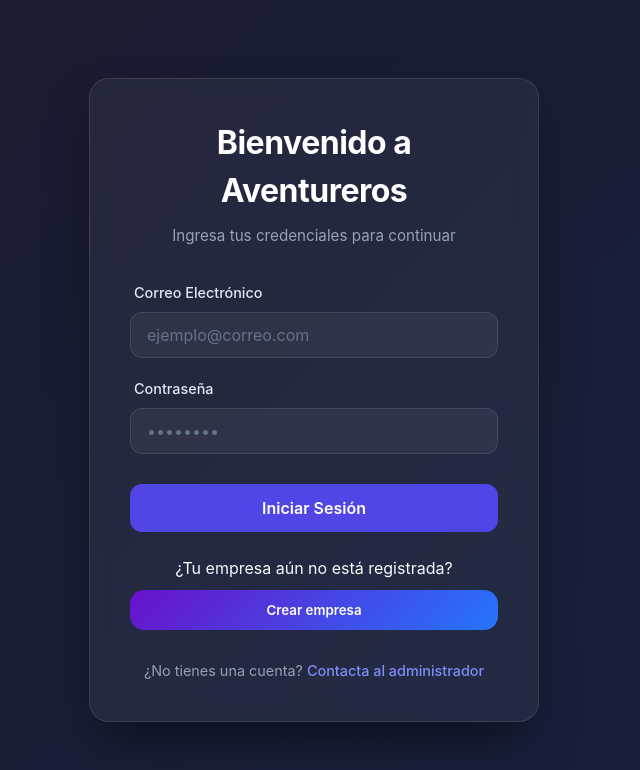
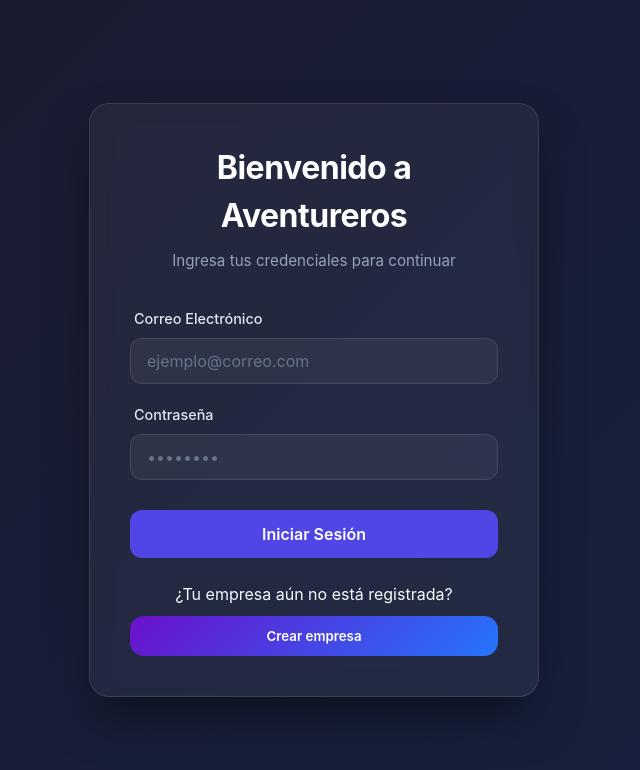
Before and after one commit to sebas0430/fronend_Aventureros, an Angular app in the folder frontend_Aventureros/: page /login in a window 1280 px wide. Shown: the top 770 px of the page, without its empty margins (326-966 px from the left). Built offline with nearby package versions, Linux system fonts and the light colour scheme.

Commit message:
actualizo login

```diff
--- a/frontend_Aventureros/src/app/components/login/login.html
+++ b/frontend_Aventureros/src/app/components/login/login.html
@@ -59,9 +59,5 @@
         Crear empresa
       </button>
     </div>
-
-    <div class="login-footer">
-      <p>¿No tienes una cuenta? <a href="#">Contacta al administrador</a></p>
   </div>
 </div>
-</div>
```
Lines whose indentation alone changed are shown as unchanged.
